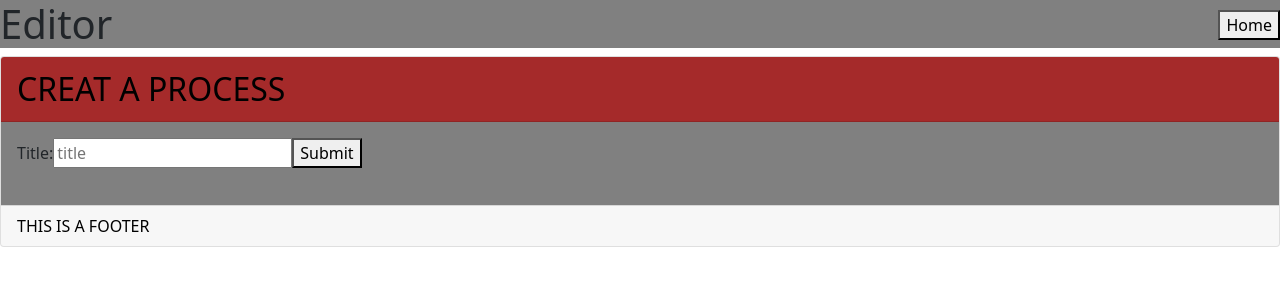
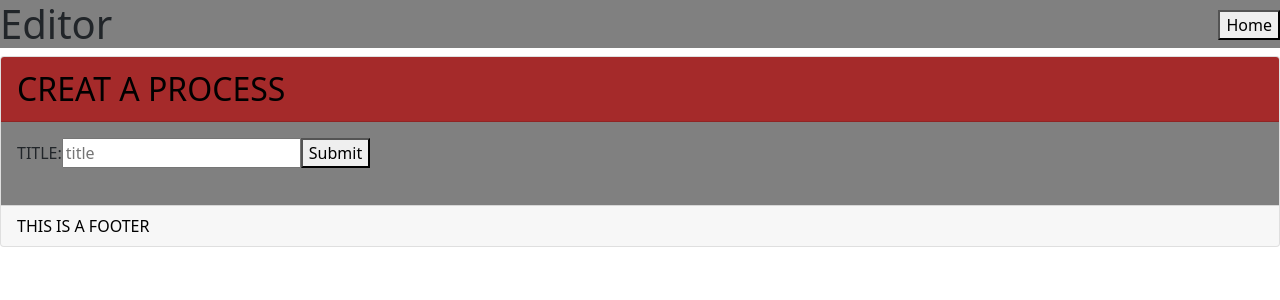
Before and after one commit to lanescheffler/dodo-todos, a React (Create React App) app: page / in a window 1280 px wide. Shown: the top 300 px of the page. Built offline with nearby package versions, Linux system fonts and the light colour scheme.

Commit message:
commit 3.0 added additional components for rendering, minor css changes,

```diff
--- a/src/App.css
+++ b/src/App.css
@@ -21,6 +21,7 @@
     align-items: center;
     justify-content: center;
     font-size: calc(10px + 5vmin);
+    font-family: "Arial Black";
     color: brown;
 }
 
--- a/src/components/Process.js
+++ b/src/components/Process.js
@@ -95,8 +95,6 @@
                         <input onChange={updateTitle} value={editState.title}
                                placeholder={selectedProcess[0].title} type='text'/>
                     </Form.Group>
-                    <br/>
-                    <br/>
                     <Button type='submit'>Submit</Button>
                 </Form>
             </Card>
@@ -109,7 +107,7 @@
             </CardHeader>
             <Form className={'p-3'} onSubmit={addProcess} style={{backgroundColor: 'grey'}}>
                 <Form.Group className={'mb-3'}>
-                    <Form.Label>Title: </Form.Label>
+                    <Form.Label>TITLE: </Form.Label>
                     <input onChange={updateTitle} value={formState.title} placeholder="title" type='text'/>
                     <button type='submit'>Submit</button>
                 </Form.Group>
--- a/src/index.css
+++ b/src/index.css
@@ -8,6 +8,6 @@
 }
 
 code {
-  font-family: source-code-pro, Menlo, Monaco, Consolas, 'Courier New',
+  font-family: source-code-pro, Menlo, Monaco, Consolas, 'Arial Black',
     monospace;
 }
```
Also changed, not shown: src/components/ToDo.js (added, +50 -0 lines), src/components/ProcessList.js (deleted), src/components/StageList.js (deleted), src/components/Step.js (added), src/components/StepList.js (added), src/components/ToDoList.js (added).
